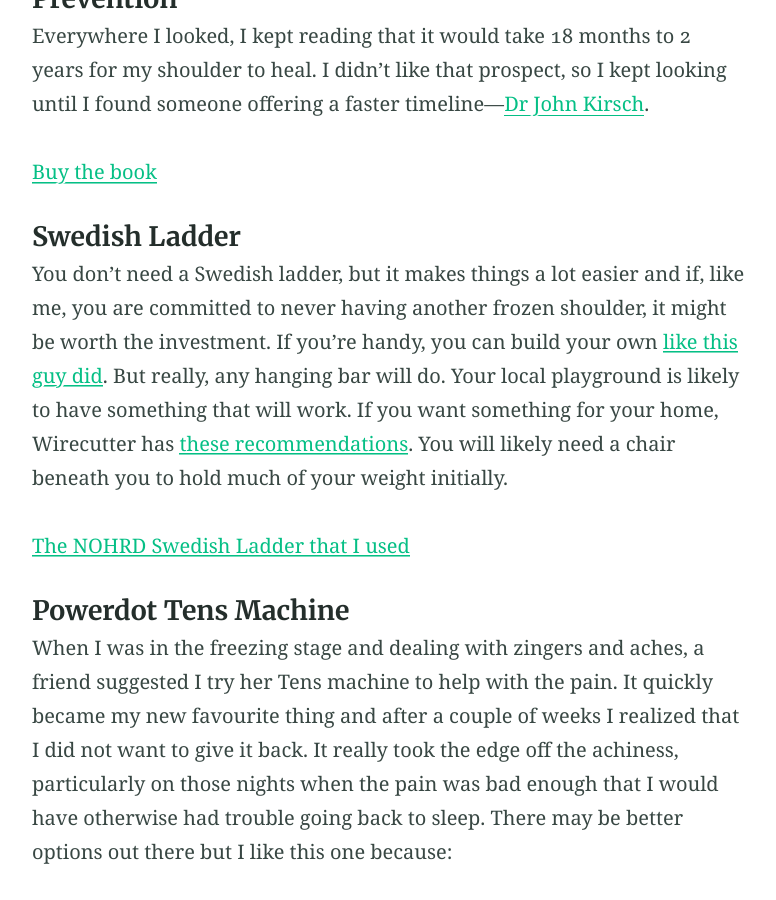
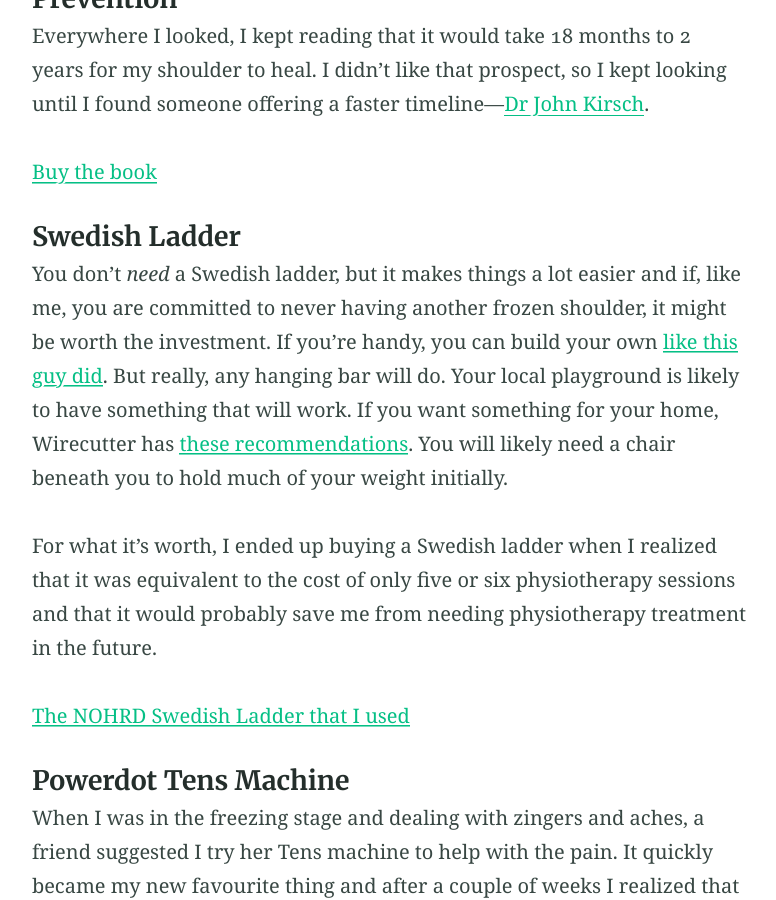
Before and after one commit to suzycc/heal-frozen-shoulder, a Jekyll site: the page built from index.md, in a window 1280 px wide and 900 px high, scrolled down 3652 px. Shown: the whole window, without its empty margins (251-1027 px from the left). Built offline with Jekyll 4.4.1, drawn with Linux system fonts in a browser that asks for light colours; Markdown is read by kramdown in place of the engine named in the settings.

Commit message:
Update index.md

```diff
--- a/index.md
+++ b/index.md
@@ -53,7 +53,9 @@
 [Buy the book](https://www.amazon.com/Shoulder-Solution-Prevention-Revised-Expanded/dp/1589096428/ref=sr_1_1?keywords=shoulder%20pain%20solution%20and%20prevention%205th%20edition&qid=1573129382&s=books&sr=1-1){:target="_blank" rel="noopener noreferrer"}
 
 #### Swedish Ladder
-You don't need a Swedish ladder, but it makes things a lot easier and if, like me, you are committed to never having another frozen shoulder, it might be worth the investment. If you're handy, you can build your own [like this guy did](https://www.instructables.com/Swedish-Ladder/){:target="_blank" rel="noopener noreferrer"}. But really, any hanging bar will do. Your local playground is likely to have something that will work. If you want something for your home, Wirecutter has [these recommendations](https://www.nytimes.com/wirecutter/reviews/best-pull-up-bars/){:target="_blank" rel="noopener noreferrer"}. You will likely need a chair beneath you to hold much of your weight initially.
+You don't *need* a Swedish ladder, but it makes things a lot easier and if, like me, you are committed to never having another frozen shoulder, it might be worth the investment. If you're handy, you can build your own [like this guy did](https://www.instructables.com/Swedish-Ladder/){:target="_blank" rel="noopener noreferrer"}. But really, any hanging bar will do. Your local playground is likely to have something that will work. If you want something for your home, Wirecutter has [these recommendations](https://www.nytimes.com/wirecutter/reviews/best-pull-up-bars/){:target="_blank" rel="noopener noreferrer"}. You will likely need a chair beneath you to hold much of your weight initially.
+
+For what it's worth, I ended up buying a Swedish ladder when I realized that it was equivalent to the cost of only five or six physiotherapy sessions and that it would probably save me from needing physiotherapy treatment in the future.
 
 [The NOHRD Swedish Ladder that I used](https://www.northernfitness.ca/products/wallbars-14-bars?srsltid=AfmBOopihphTArbFVPg1t_Wv546zJ873tg7TniVcYswf_gjcEnXedV_5){:target="_blank" rel="noopener noreferrer"}
 
```
